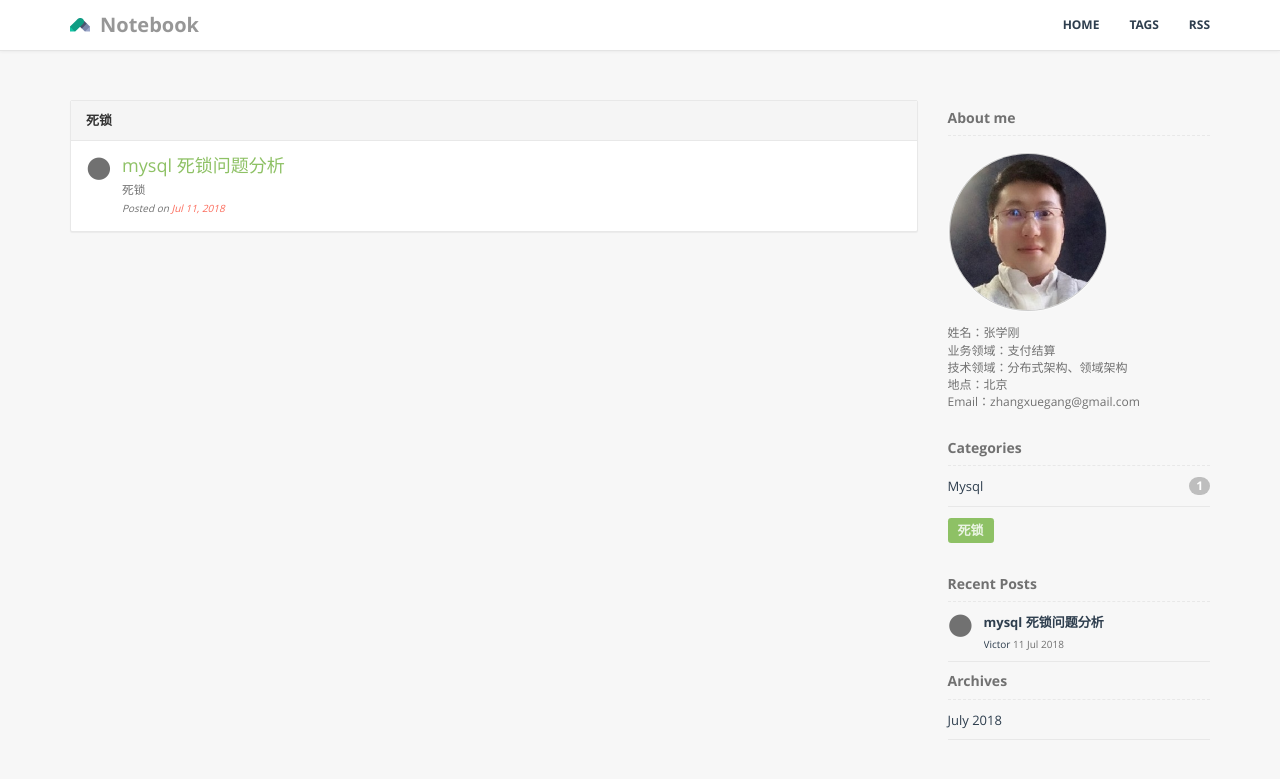
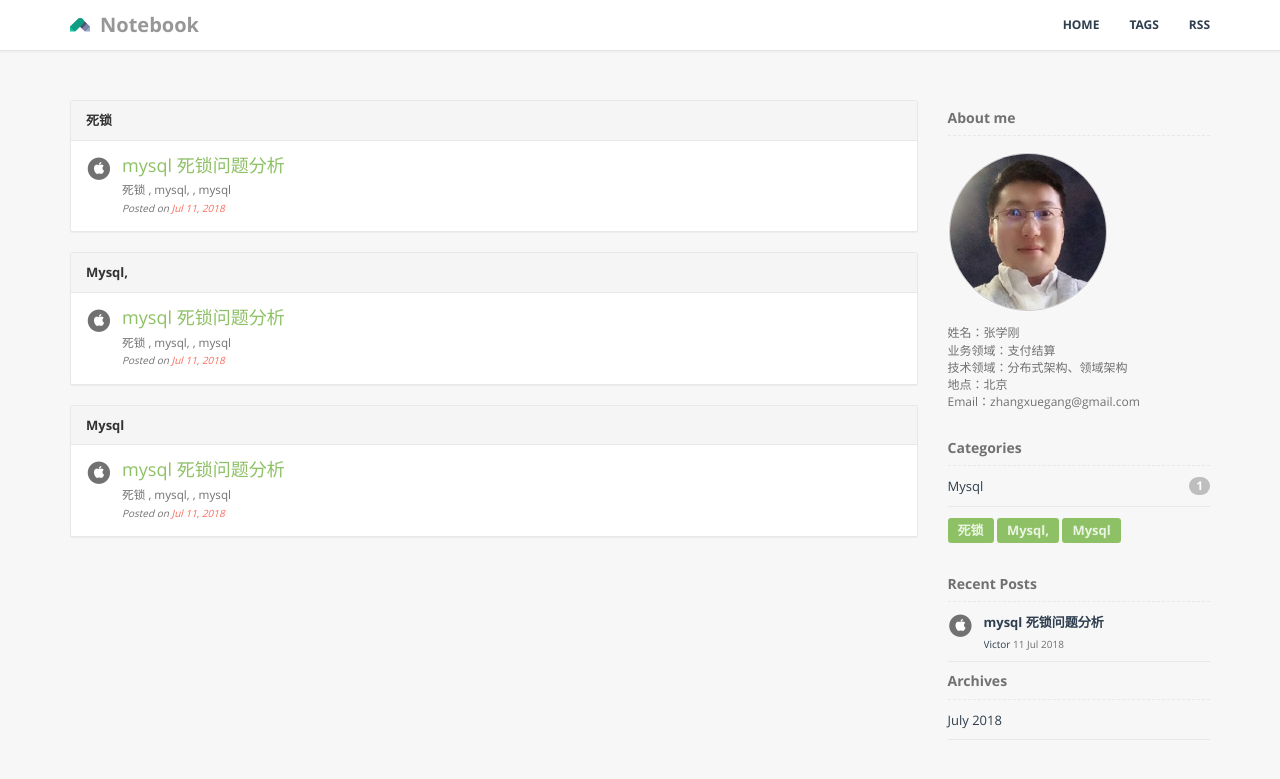
Before and after one commit to unionstars/unionstars.github.io, a Jekyll site: the page built from tags.html, in a window 1280 px wide. Shown: the top 779 px of the page. Built offline with Jekyll 4.4.1, drawn with Linux system fonts in a browser that asks for light colours.

Commit message:
refactor

```diff
--- a/_includes/display_icon.html
+++ b/_includes/display_icon.html
@@ -11,7 +11,7 @@
       <i class="fa fa-magic fa-stack-1x text-white"></i>
     {% elsif post.tags contains 'git' %}
       <i class="fa fa-github fa-stack-1x text-white"></i>
-    {% elsif post.tags contains 'mac' %}
+    {% elsif post.tags contains 'mysql' %}
       <i class="fa fa-apple fa-stack-1x text-white"></i>
     {% elsif post.tags contains 'api' %}
       <i class="fa fa-adn fa-stack-1x text-white"></i>
--- a/_posts/201808/2018-07-11-mysql_lock_analysis.md
+++ b/_posts/201808/2018-07-11-mysql_lock_analysis.md
@@ -4,7 +4,7 @@ title:  "mysql 死锁问题分析"
 date:   2018-07-11 12:00:00
 
 categories: mysql
-tags: 死锁
+tags: 死锁 mysql, mysql
 author: "张学刚"
 ---
 
```
